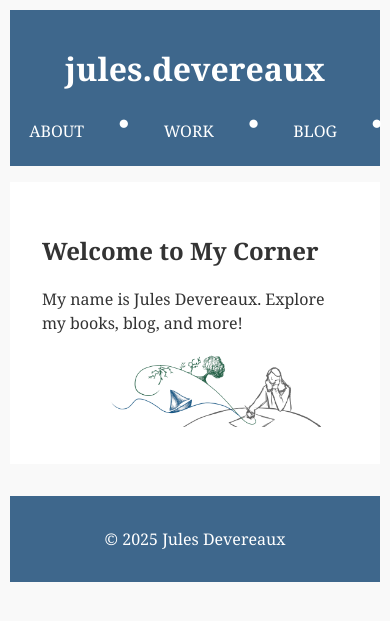
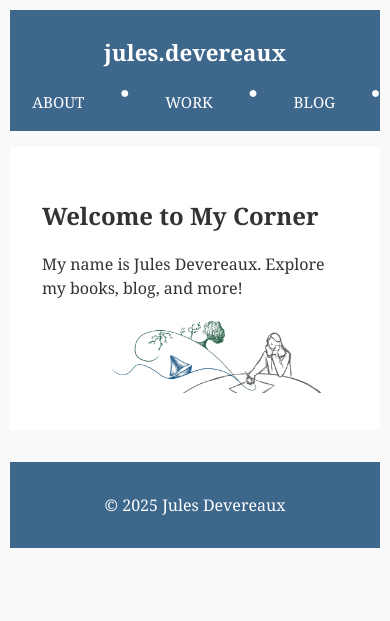
Before and after one commit to julesdevereaux/julesdevereaux.github.io, a Jekyll site: the page built from index.html, in a window 390 px wide. Shown: the top 621 px of the page. Built offline with Jekyll 4.4.1, drawn with Linux system fonts in a browser that asks for light colours.

Commit message:
Update style.css

```diff
--- a/assets/style.css
+++ b/assets/style.css
@@ -133,6 +133,24 @@ a:visited {
     width: 100%;
     display: block;
   }
+
+  header {
+    padding: 12px 0;
+  }
+
+  header h1 {
+    font-size: 1.4rem;
+  }
+
+  .nav li,
+  .nav .dropdown {
+    font-size: 0.95rem;
+  }
+
+  .dot {
+    font-size: 1rem;
+    margin: 0 2px;
+  }
 }
 
 .container {
```
